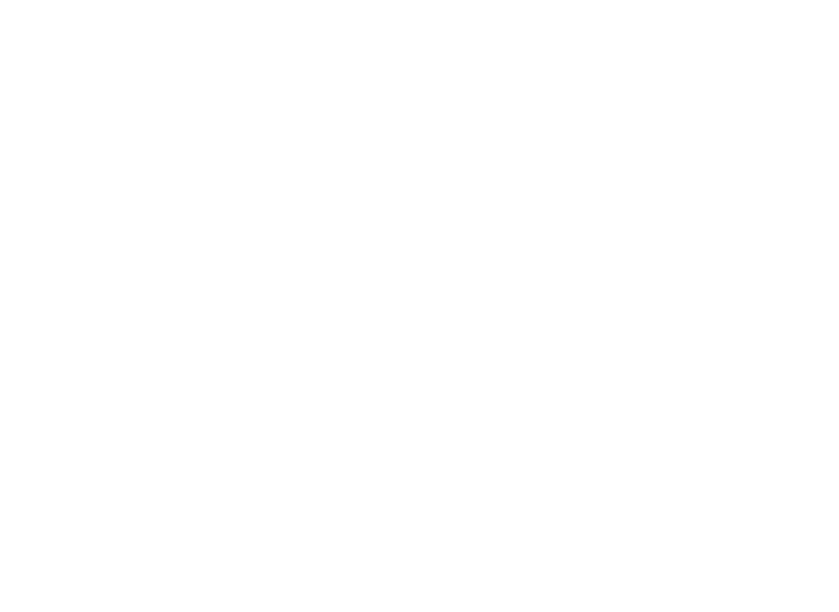
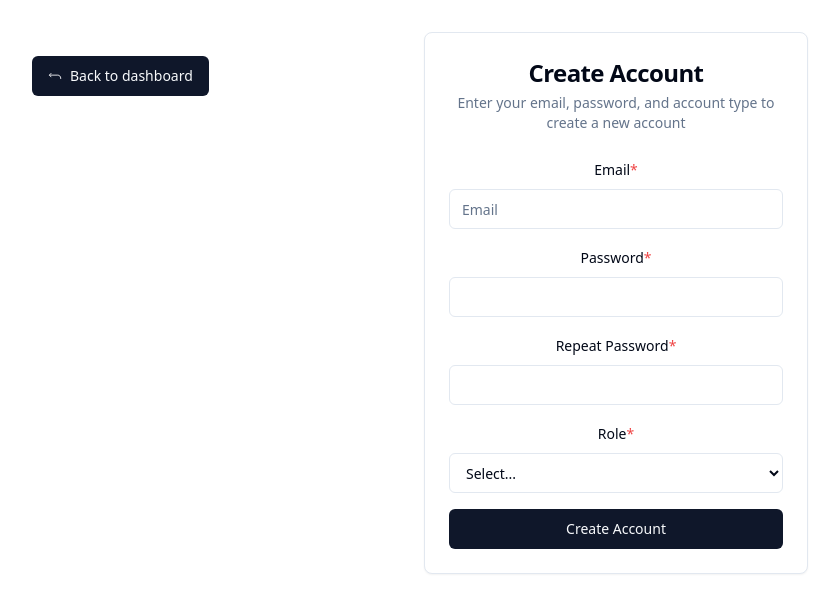
Before and after one commit to Rune2292/FED, a React (Vite) app in the folder Frontend/modelmanagment/: page /create-account in a window 1280 px wide. Before the commit this address had no page. Shown: the top 612 px of the page, without its empty margins (24-863 px from the left). Built offline with nearby package versions, Linux system fonts and the light colour scheme.

Commit message:
feat: Added back to dashboard button

```diff
--- a/Frontend/modelmanagment/src/App.tsx
+++ b/Frontend/modelmanagment/src/App.tsx
@@ -1,7 +1,7 @@
 import { BrowserRouter as Router, Routes, Route, Navigate } from 'react-router-dom';
 import LoginPage from './components/pages/LoginPage';
 import Dashboard from './components/pages/Dashboard';
-import CreateAccount from './components/pages/CreateAccount';
+import CreateAccount from './components/pages/Account';
 
 import "./api/axiosConfig";
 import './App.css';
@@ -12,7 +12,7 @@
       <Routes>
         <Route path="/login" element={<LoginPage />} />
         <Route path="/dashboard" element={<Dashboard />} />
-        <Route path="/create-eaccount" element={<CreateAccount />} />
+        <Route path="/create-account" element={<CreateAccount />} />
         <Route path="/" element={<Navigate replace to="/login" />} />
       </Routes>
     </Router>
--- /dev/null
+++ b/Frontend/modelmanagment/src/components/pages/Account.tsx
@@ -0,0 +1,11 @@
+import CreateAccount from "../stuff/createAccount";
+import { BackToDashboard } from "../stuff/backToDashboard";
+
+export default function Account() {
+    return (
+        <div>
+            <BackToDashboard className="fixed top-10 left-10 m-4 " />
+            <CreateAccount />
+        </div>
+    );
+}
--- /dev/null
+++ b/Frontend/modelmanagment/src/components/stuff/backToDashboard.tsx
@@ -0,0 +1,18 @@
+import { useNavigate } from "react-router-dom";
+import IconReturnUpBackOutline from "../ui/returnArrow";
+import { Button } from "../ui/button";
+
+interface BackToDashboardProps {
+  className?: string;
+}
+
+export const BackToDashboard: React.FC<BackToDashboardProps> = ({ className }) => {
+  const navigate = useNavigate();
+  return (
+    <Button onClick={() => navigate('/dashboard')} className={className}>
+      <IconReturnUpBackOutline />
+      <div className="ml-2">Back to dashboard</div>
+
+    </Button>
+  );
+};
--- a/Frontend/modelmanagment/src/components/pages/CreateAccount.tsx
+++ b/Frontend/modelmanagment/src/components/stuff/createAccount.tsx
@@ -44,7 +44,9 @@
     >
       <Card>
         <CardHeader className="space-y-1">
-          <CardTitle className="text-2xl font-bold">Create Account</CardTitle>
+          <CardTitle
+          className="text-2xl font-bold">Create Account
+          </CardTitle>
           <CardDescription>
             Enter your email, password, and account type to create a new account
           </CardDescription>
@@ -52,7 +54,8 @@
         <CardContent>
           <div className="space-y-4">
             <div className="space-y-2">
-              <Label htmlFor="email">Email</Label>
+              <Label htmlFor="email">Email<span className="text-red-500">*</span>
+              </Label>
               <Input
                 id="email"
                 {...register("email", { required: true })}
@@ -65,7 +68,7 @@
               )}
             </div>
             <div className="space-y-2">
-              <Label htmlFor="password">Password</Label>
+              <Label htmlFor="password">Password<span className="text-red-500">*</span></Label>
               <Input
                 id="password"
                 {...register("password", { required: true })}
@@ -76,7 +79,7 @@
               )}
             </div>
             <div className="space-y-2">
-              <Label htmlFor="repeatPassword">Repeat Password</Label>
+              <Label htmlFor="repeatPassword">Repeat Password<span className="text-red-500">*</span></Label>
               <Input
                 id="repeatPassword"
                 {...register("repeatPassword", { required: true })}
@@ -87,7 +90,7 @@
               )}
             </div>
             <div className="space-y-2">
-              <Label htmlFor="role">Role</Label>
+              <Label htmlFor="role">Role<span className="text-red-500">*</span></Label>
               <Select
                 id="role"
                 {...register("role", { required: true })}
--- a/Frontend/modelmanagment/src/components/ui/managerMenu.tsx
+++ b/Frontend/modelmanagment/src/components/ui/managerMenu.tsx
@@ -5,7 +5,7 @@
   const navigate = useNavigate();
   return (
     <div className="flex flex-col space-y-4">
-      <Button onClick={() => navigate("/create-eaccount")}>
+      <Button onClick={() => navigate("/create-account")}>
         Create new account
       </Button>
       <Button onClick={() => navigate("/add-job")}>
--- /dev/null
+++ b/Frontend/modelmanagment/src/components/ui/returnArrow.tsx
@@ -0,0 +1,33 @@
+// icon:return-up-back-outline | Ionicons https://ionicons.com/ | Ionic Framework
+import * as React from "react";
+
+function IconReturnUpBackOutline(props: React.SVGProps<SVGSVGElement>) {
+  return (
+    <svg
+      viewBox="0 0 512 512"
+      fill="currentColor"
+      height="1em"
+      width="1em"
+      {...props}
+    >
+      <path
+        fill="none"
+        stroke="currentColor"
+        strokeLinecap="round"
+        strokeLinejoin="round"
+        strokeWidth={32}
+        d="M112 160l-64 64 64 64"
+      />
+      <path
+        fill="none"
+        stroke="currentColor"
+        strokeLinecap="round"
+        strokeLinejoin="round"
+        strokeWidth={32}
+        d="M64 224h294c58.76 0 106 49.33 106 108v20"
+      />
+    </svg>
+  );
+}
+
+export default IconReturnUpBackOutline;
```
